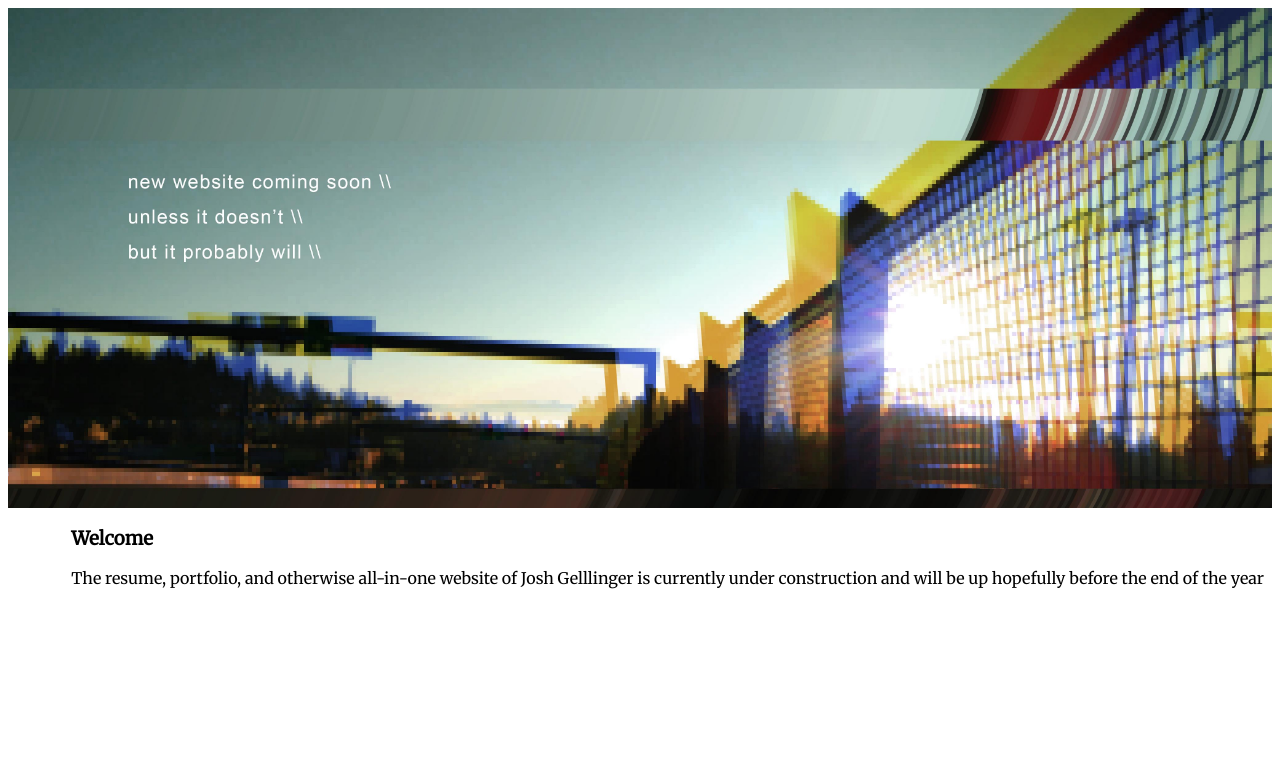
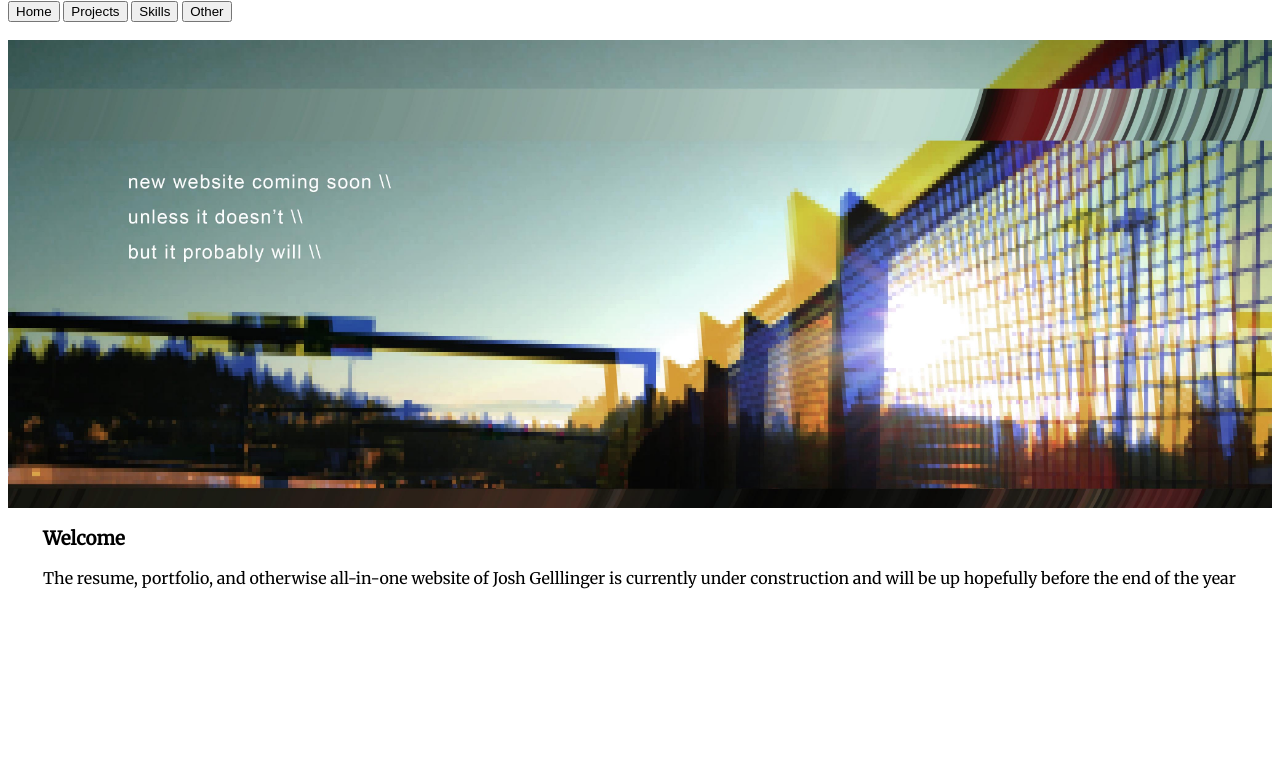
Before and after one commit to gellijos000/gellijos000.github.io, a PHP site: page / in a window 1280 px wide. Shown: the top 776 px of the page. Run offline with PHP 8.4, Linux system fonts and the light colour scheme.

Commit message:
changed some mostly header

```diff
--- a/josh_style.css
+++ b/josh_style.css
@@ -8,30 +8,30 @@ body {
 
 .wrapper{
   width: 100%;
-  margin: auto;
 }
 .navigation {
   height: 5%;
   z-index: 4;
   position: fixed;
-  background-color: gray;
+  top: 0;
+  background-color: white;
   text-align: justify;
-  display: none;
+  width: inherit;
+
+/*  display: none;*/
 }
-.navigation:after {
-  content: '';
-  width: 85%;
-  margin-left: 7.5%;
-  margin-right: 7.5%;
+
+.navSpan {
   display: inline-block;
+  margin-left: 35px;
+  padding: 10px 0 0 0;
+  border-bottom: 5px solid red;
 }
-.navigation span {
-  display: inline-block;
+
+.navSpan:hover {
+  color: blue;
 }
-button{
-  background-color: blue;
-  color: white;
-}
+
 #background {
   background-image: url('img/cover.jpg');
 }
@@ -47,6 +47,25 @@ button{
 }
 
 .textDiv {
-  margin-left: 5%;
-  height: 250px;
+  margin-left: 35px;
+  height: 100px;
 }
+
+.imgRight{
+  float: left;
+  display: inline-block;
+}
+
+.captionLeft{
+  float:left;
+  position: relative;
+  top: 50%;
+}
+#footer{
+  position:fixed;
+  bottom: 0;
+  height: 25px;
+  text-align: center;
+  background-color: yellow;
+  width: 100%;
+}
```
